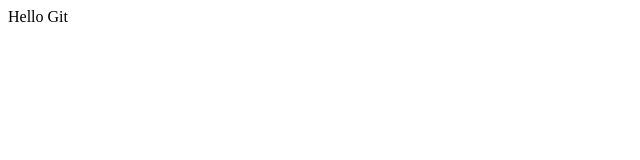
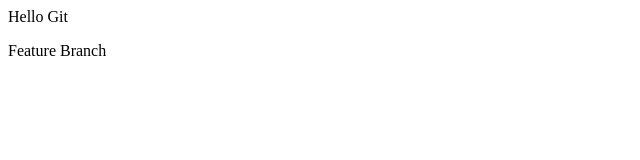
Before and after one commit to ManojYalla/Learn-Git, a plain HTML site: page index.html in a window 1280 px wide. Shown: the full height of the page, 0-640 px from the left. Drawn offline with Linux system fonts and the light colour scheme.

Commit message:
Modified index.html

```diff
--- a/index.html
+++ b/index.html
@@ -3,4 +3,8 @@
 
   <header>Hello Git</header>
 
+  <body>
+    <p>Feature Branch</p>
+</body>
+
 </html>
```
